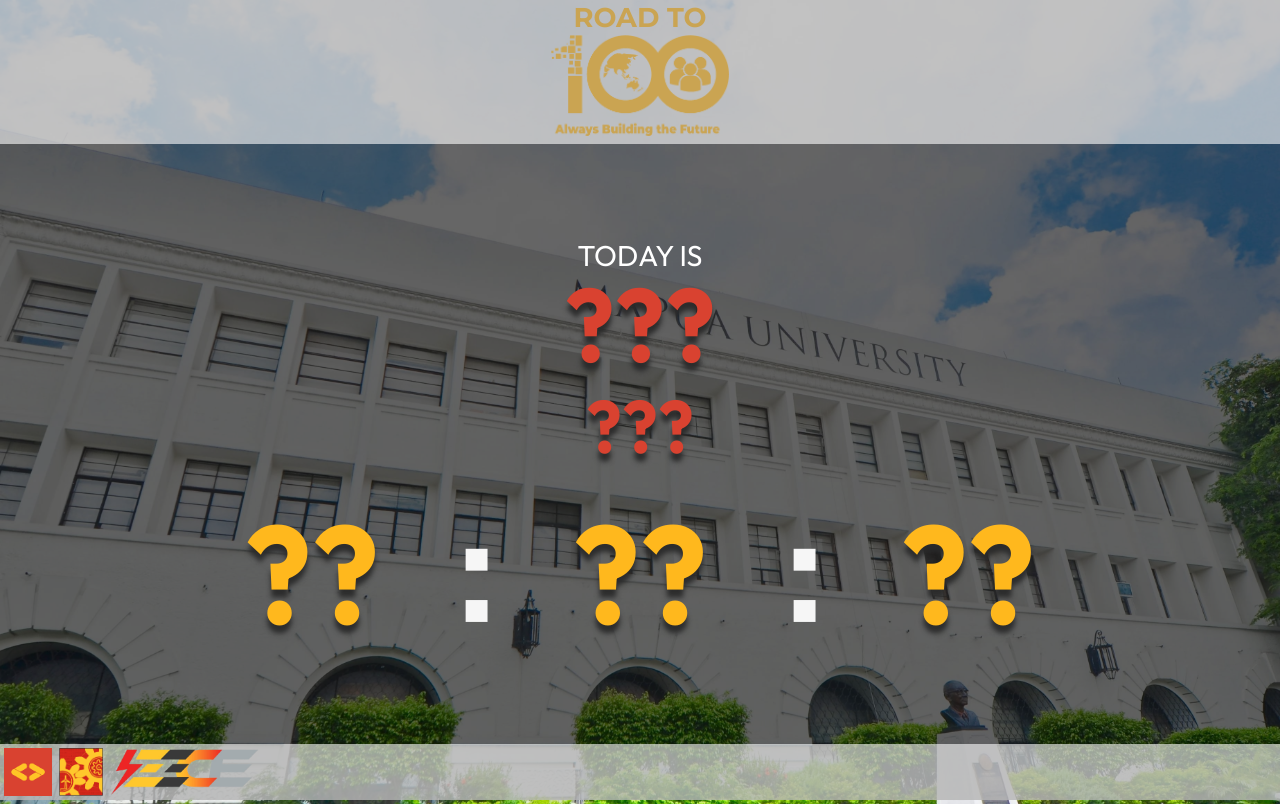
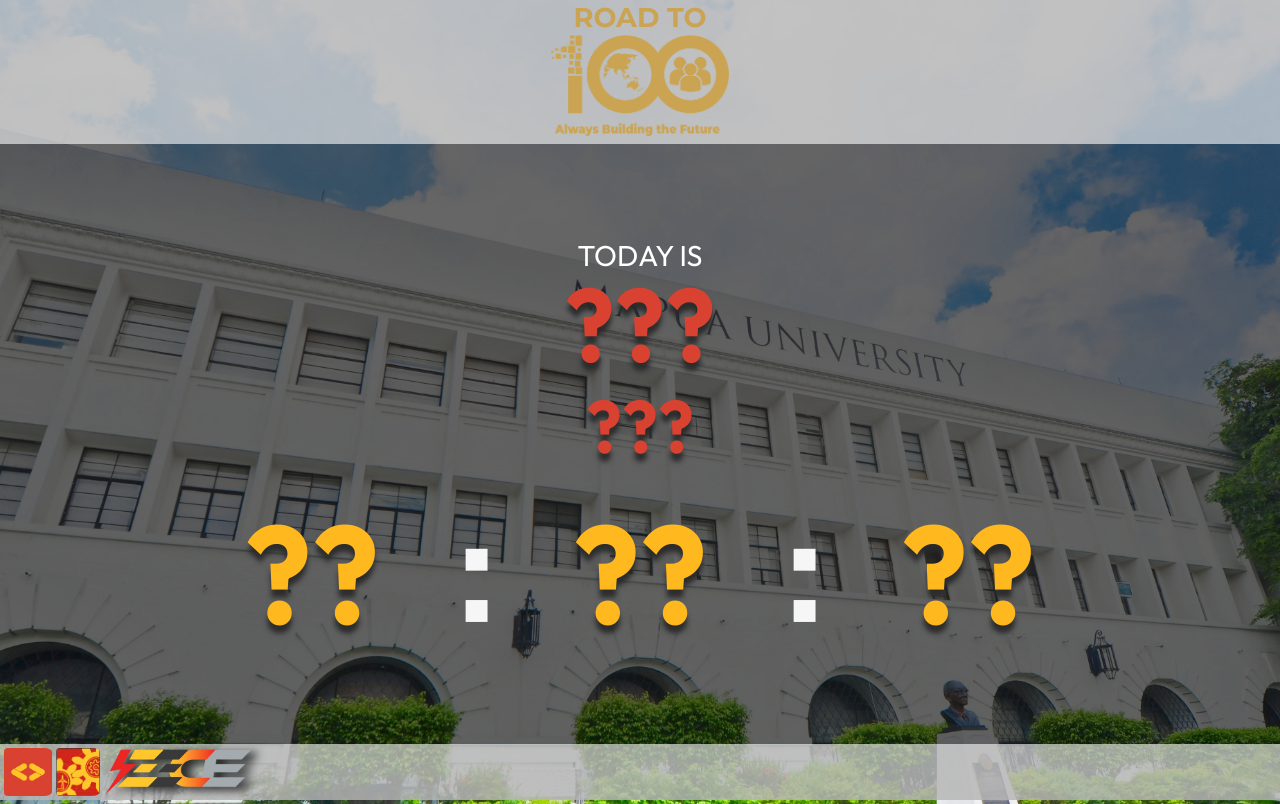
Before and after one commit to gdsc-mapua/Mapua100, a plain HTML site: page index.html in a window 1280 px wide. Drawn offline with Linux system fonts and the light colour scheme; no server answers.

Commit message:
eece drop shadow

```diff
--- a/index.html
+++ b/index.html
@@ -192,6 +192,15 @@
                 width: auto;
                 height: var(--footer-height);
             }
+
+            footer > img:not(.eece) {
+                border-radius: 1vmin;
+            }
+
+            footer > img.eece {
+                -webkit-filter: drop-shadow(1vmin 0.4vmin 0.6vmin #222);
+                filter: drop-shadow(1vmin 0.4vmin 0.6vmin #222);
+            }
         </style>
     </head>
     <body>
@@ -234,9 +243,9 @@
         </main>
 
         <footer>
-            <img src="images/logo-gdsc.png" alt="GDSC logo">
-            <img src="images/logo-mme.png" alt="MME logo">
-            <img src="images/logo-eece.png" alt="EECE logo">
+            <img src="images/logo-gdsc.png" alt="GDSC logo"><!--
+            --><img src="images/logo-mme.png" alt="MME logo"><!--
+            --><img class="eece" src="images/logo-eece.png" alt="EECE logo">
         </footer>
 
         <script>
```
